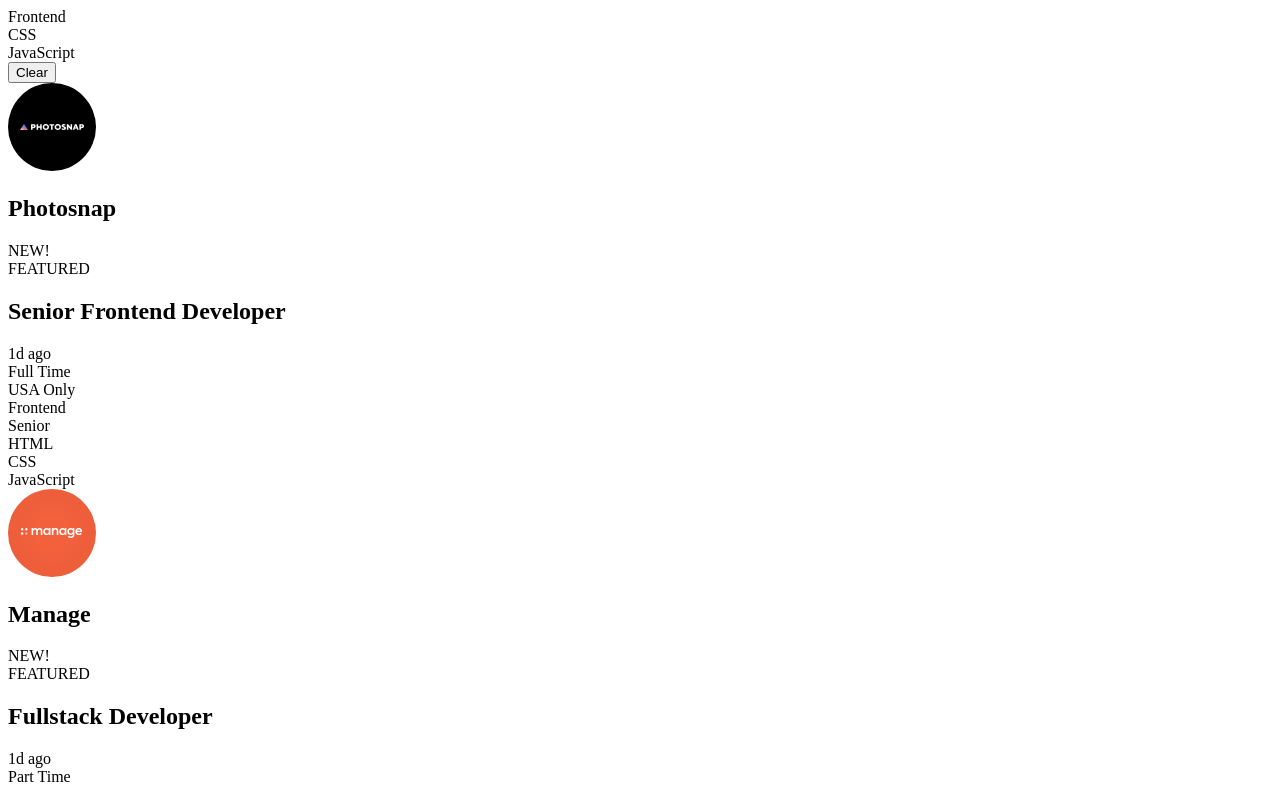
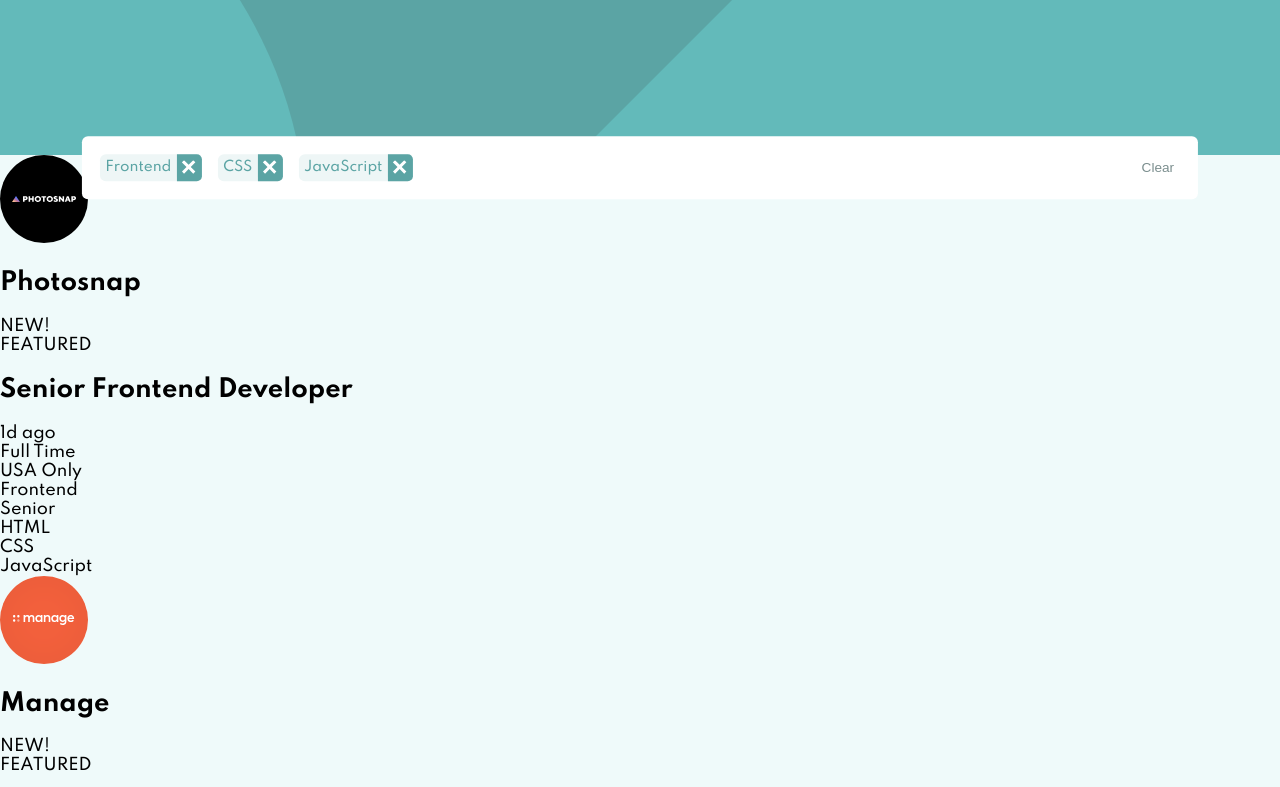
Before and after one commit to solvedbiscuit71/job-listing-with-filters, a React (Create React App) app: page / in a window 1280 px wide. Shown: the top 787 px of the page. Built offline with nearby package versions, Linux system fonts and the light colour scheme.

Commit message:
Completed styling <Header>

```diff
--- a/src/App.jsx
+++ b/src/App.jsx
@@ -1,6 +1,17 @@
+import { Global, ThemeProvider } from '@emotion/react';
 import React, { useState, useEffect } from 'react';
 import Header from './components/Header';
 import JobList from './components/JobList';
+
+const theme = {
+  headerBg: 'hsl(180, 29%, 50%)',
+  mainBg: 'hsl(180, 52%, 96%)',
+  tagBg: 'hsl(180, 31%, 95%)',
+  textColor: 'black',
+  textColorLight: 'hsl(180, 8%, 52%)',
+  featuredBg: 'hsl(180, 14%, 20%)'
+}
+
 function App(props) {
   const [jobList,setJobList] = useState(null)
   const [filters,setFilters] = useState([
@@ -20,8 +31,26 @@
 
   return (
     <>
-      <Header filters={filters} clearFilters={() => setFilters([])} />
-      <JobList jobList={jobList} />
+      <Global styles={`
+      @import url('https://fonts.googleapis.com/css2?family=Spartan:wght@500;700&display=swap');
+
+      *,*::before,*::after {
+        box-sizing: border-box;
+      }
+
+      html,body {
+        margin: 0;
+        padding: 0;
+        background-color: hsl(180, 52%, 96%);
+        font-family: "Spartan";
+      }
+      `}
+      />
+
+      <ThemeProvider theme={theme}>
+        <Header filters={filters} clearFilters={() => setFilters([])} />
+        <JobList jobList={jobList} />
+      </ThemeProvider>
     </>
   );
 }
--- a/src/components/Header.jsx
+++ b/src/components/Header.jsx
@@ -1,14 +1,37 @@
-import React from 'react';
+import React, { useState } from 'react';
+import FilterWrapper from '../styles/components/FilterWrapper';
+import Filter from '../styles/components/FilterWrapper/Filter';
+import HeaderWrapper from '../styles/layouts/HeaderWrapper';
 function Header(props) {
+  const delay = 500
+  const [show,setShow] = useState(props.filters.length !== 0)
+  const handleClick = () => {
+    setShow(false)
+    setTimeout(() => {
+      props.clearFilters()
+    },delay)
+  }
+
   return (
-    <header>
-      <div className={ props.filters.length !== 0 ? "filters filters--show" : "filters" }>
-        <div className="filters-container">
-          { props.filters.length !== 0 ? props.filters.map(( filter,index ) => <div key={index} className='filter'>{filter}</div>) : null }
+    <HeaderWrapper>
+      <FilterWrapper show={show} delay={delay}>
+        <div>
+          {
+            props.filters.length !== 0 ?
+            props.filters.map(( filter,index ) => (
+              <Filter key={index}>
+                <div className="name">{filter}</div>
+                <div className="close">
+                  <img src="images/icon-remove.svg" alt="remove icon" />
+                </div>
+              </Filter>
+            ))
+            : null
+          }
         </div>
-        <button onClick={props.clearFilters}>Clear</button>
-      </div>
-    </header>
+        <button onClick={handleClick}>Clear</button>
+      </FilterWrapper>
+    </HeaderWrapper>
   );
 }
 
--- /dev/null
+++ b/src/styles/components/FilterWrapper/Filter.js
@@ -0,0 +1,24 @@
+import styled from '@emotion/styled';
+
+export default styled.div(props => ({
+  display: 'flex',
+  alignItems: 'stretch',
+  backgroundColor: props.theme.tagBg,
+  borderRadius: '.375em',
+  width: 'fit-content',
+
+  "& > div": {
+    fontSize: ".85rem",
+    color: props.theme.headerBg,
+    padding: ".375em .4em",
+    borderRadius: '.375em',
+    display: 'flex',
+    alignItems: 'center'
+  },
+
+  "& > div:last-of-type": {
+    backgroundColor: props.theme.headerBg,
+    borderTopLeftRadius: 0,
+    borderBottomLeftRadius: 0,
+  }
+}));
--- /dev/null
+++ b/src/styles/components/FilterWrapper/index.js
@@ -0,0 +1,34 @@
+import styled from '@emotion/styled';
+
+export default styled.div(props => ({
+  width: '87.2vw',
+  margin: '0 auto',
+  padding: '1.125em',
+  backgroundColor: 'white',
+  borderRadius: '.375em',
+  display: 'flex',
+  alignItems: 'center',
+  position: 'absolute',
+  left: '50%',
+  bottom: '0',
+  transform: 'translate(-50%,70%)',
+
+  opacity: props.show ? 1 : 0,
+  transition: `opacity ${props.delay}ms ease-in-out`,
+
+  "& > div": {
+    flexGrow: '1',
+    display: 'flex',
+    flexDirection: 'row',
+    flexWrap: 'wrap',
+    gap: '1em'
+  },
+
+  "button": {
+    background: 'none',
+    border: 'none',
+    color: props.theme.textColorLight,
+    fontSize: '.85rem',
+    fontWeight: 500
+  }
+}));
--- /dev/null
+++ b/src/styles/layouts/HeaderWrapper.js
@@ -0,0 +1,10 @@
+import styled from '@emotion/styled';
+
+export default styled.header(props => ({
+  minHeight: '9.6875em',
+  backgroundColor: props.theme.headerBg,
+  backgroundImage: 'url("images/bg-header-mobile.svg")',
+  backgroundRepeat: 'no-repeat',
+  backgroundSize: 'cover',
+  position: 'relative'
+}));
```
